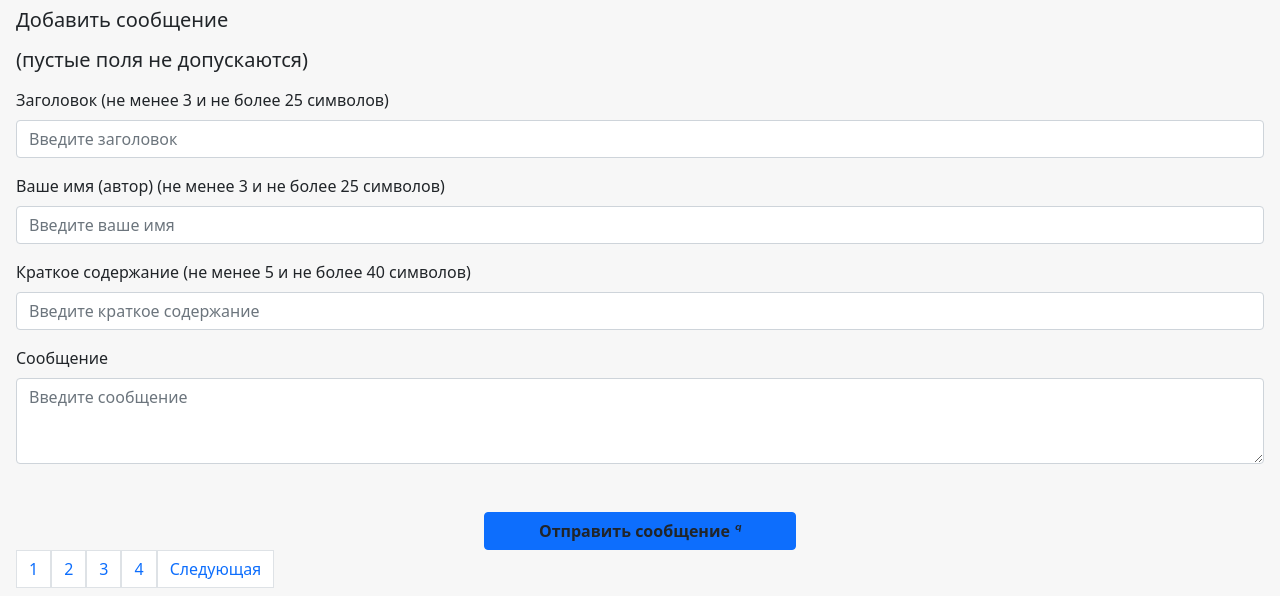
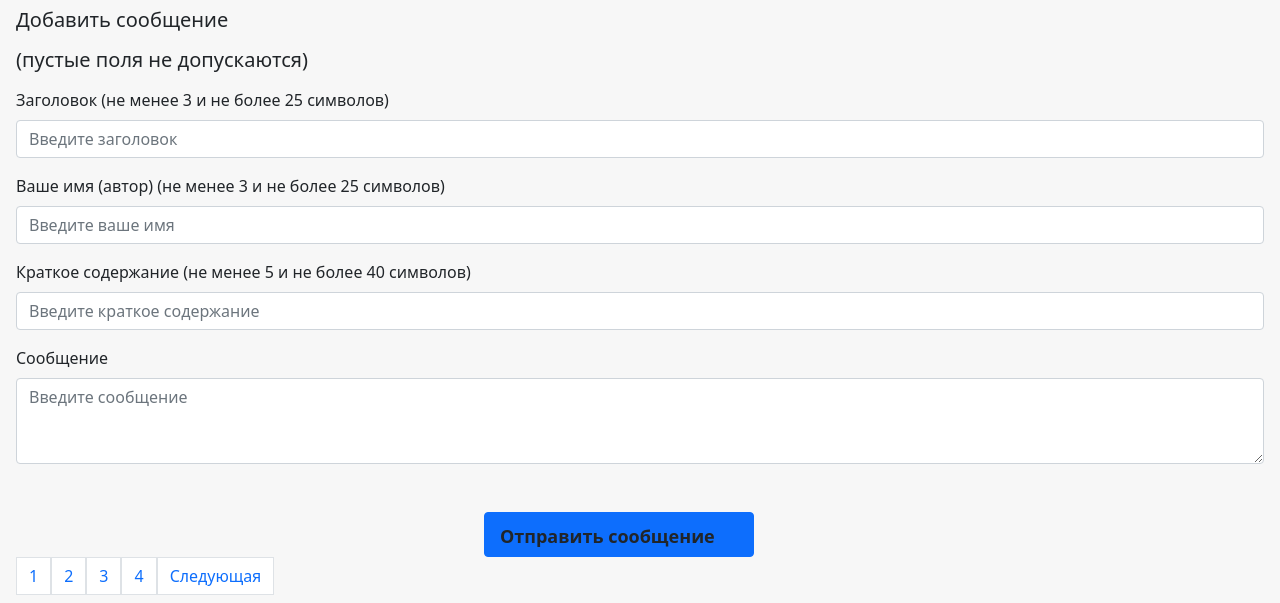
Before and after one commit to KorenevVyacheslav/MessagePage, a PHP site: page / in a window 1280 px wide. Shown: the part 434-1037 px from the top of the page. Run offline with PHP 8.4, Linux system fonts and the light colour scheme; data comes from the database, SQL or seed files in the repository; some libraries are stand-ins or nearby versions.

Commit message:
message v5

```diff
--- a/app/views/input_view.php
+++ b/app/views/input_view.php
@@ -4,6 +4,7 @@
 <script type="text/javascript" src="https://maxcdn.bootstrapcdn.com/bootstrap/3.3.7/js/bootstrap.min.js"></script>
 <script src="https://code.jquery.com/ui/1.12.1/jquery-ui.js"></script>
 
+<link href="https://fonts.googleapis.com/icon?family=Material+Icons" rel="stylesheet">
 
 <div class="container text-center">
     <div class="align-items-center text-warning mb-4" style="margin-top: 50px">
@@ -62,7 +63,7 @@
                 </div>
                 <div class="container mt-5 col-3" id="last">
                     <div class="row">
-                        <button class="btn btn-primary text-dark" type="submit" name="action">
+                        <button class="btn btn-primary text-dark" type="submit" name="action" style="width: 270px; font-size: 18px;">
                             <b>Отправить сообщение</b>
                             <i class="material-icons right">&#xE163;</i>
                         </button>
```
